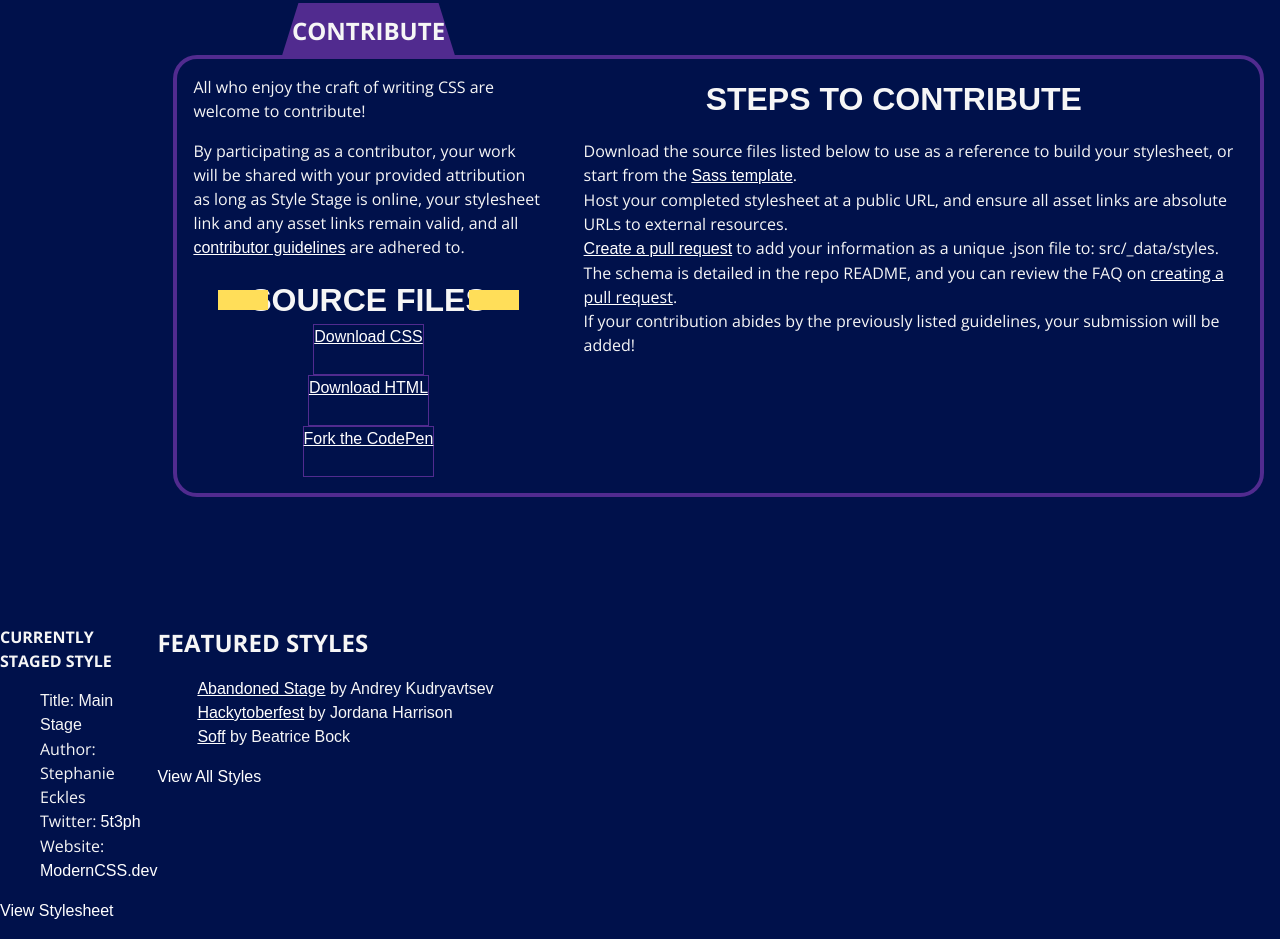
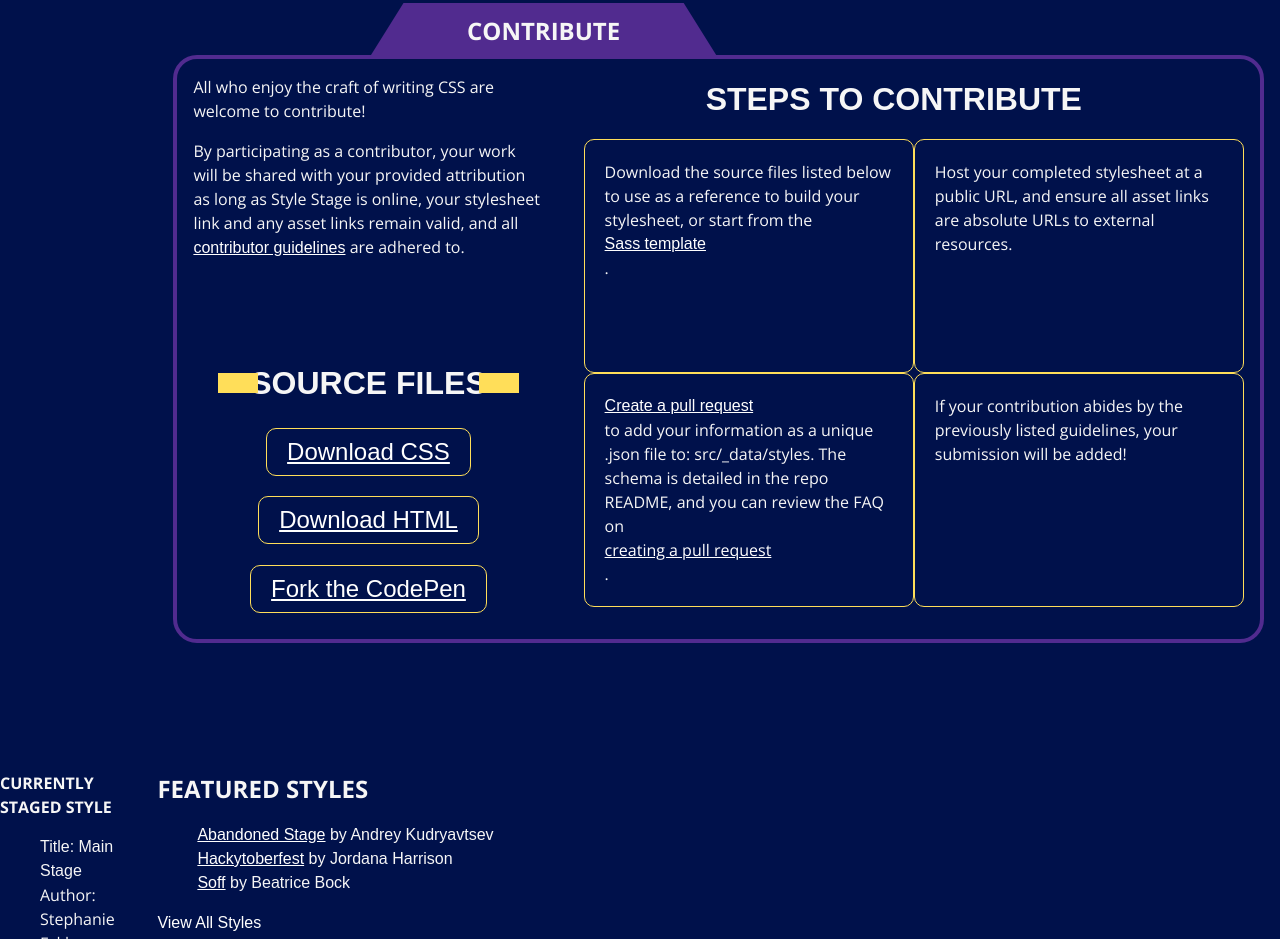
Before and after one commit to kirstenatkinson/wdd331-team02, a website: page public/index.html in a window 1280 px wide. Shown: the part 2367-3306 px from the top of the page. Drawn offline with nearby package versions, Linux system fonts and the light colour scheme; a web font is replaced by a local one.

Commit message:
added some stuifffff

```diff
--- a/sass/block/_contribute.scss
+++ b/sass/block/_contribute.scss
@@ -27,6 +27,7 @@
         position: relative;
         padding: 10px 20px;
         clip-path: polygon(30% 0, 70% 0, 75% 100%, 25% 100%);
+        width:200%;
     }
 
     h3 {
@@ -34,13 +35,28 @@
         text-align: center;
         font-size: 2rem;
     }
+    ol{
+        display: grid;
+        grid-template-columns: 1fr 1fr;
+        grid-template-rows: 1fr 1fr;
+        li {
+        border: 1px solid $color-yellow;
+            border-radius: 10px;
+            padding:20px;
+            display: flex;
+            flex-direction: column;
+            width:100%;
+
+    }
+    }
+
 
     #files h3::before,
     #files h3::after {
         content: '';
         position: absolute;
         top: 50%;
-        width: 50px;
+        width: 40px;
         height: 20px;
         background-color: $color-yellow;
     }
@@ -61,11 +77,14 @@
         display: flex;
         flex-direction: column;
         height: 100%;
+        justify-content: space-around;
         a {
-            border: 1px solid $color-purple;
+            border: 1px solid $color-yellow;
+            border-radius: 10px;
+            padding:5px 20px 5px 20px;
             display: flex;
             align-self: center;
-            height: 100%;
+            font-size: 24px;
         }
     }
 
@@ -84,7 +103,7 @@
 
     #contribute #files h3::before,
     #contribute #files h3::after {
-        width: 50px;
+        width: 40px;
     }
 
     #contribute #files h3::before {
@@ -101,10 +120,21 @@
 }
 
 @media only screen and (max-width: 600px) {
+    #contribute {
+        display:flex;
+        flex-direction: column;
+        h2{
+            width:100%;
+        }
+        ol {
+            display:flex;
+            flex-direction: column;
+        }
+    }
 
     #contribute #files h3::before,
     #contribute #files h3::after {
-        width: 40px;
+        width: 75px;
     }
 
     #contribute #files h3::before {
```
Also changed, not shown: public/style.css.
